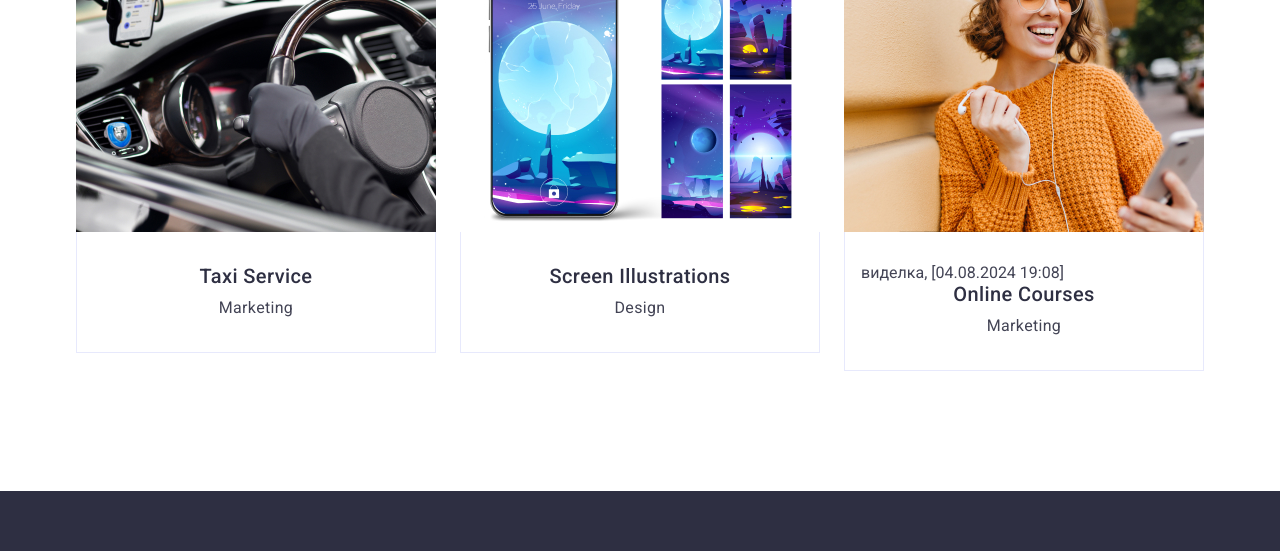
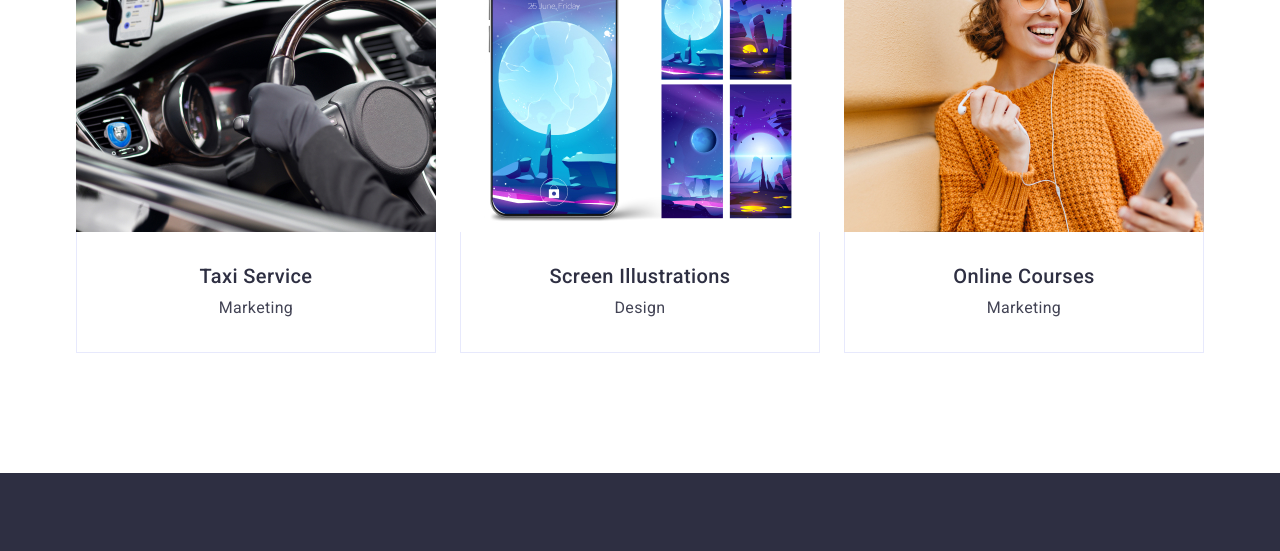
Before and after one commit to slw3t/go-it-markup-hw-03, a plain HTML site: page index.html in a window 1280 px wide. Shown: the part 2542-3093 px from the top of the page. Drawn offline with nearby package versions, Linux system fonts and the light colour scheme.

Commit message:
Update index.html

```diff
--- a/index.html
+++ b/index.html
@@ -218,7 +218,6 @@
               />
               <div class="con-portfolio">
 
-виделка, [04.08.2024 19:08]
 <h3 class="section-item-desk">Online Courses</h3>
                 <p class="our-team-text">Marketing</p>
               </div>
```
